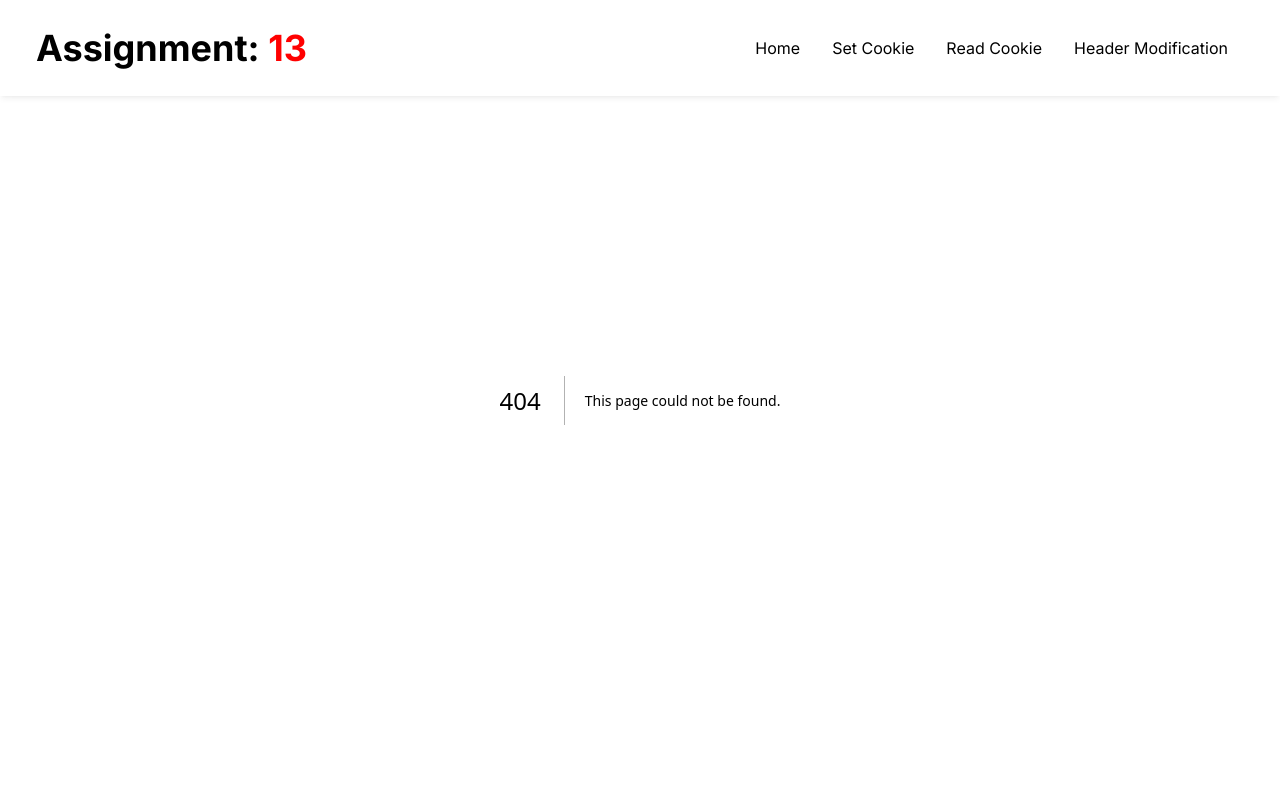
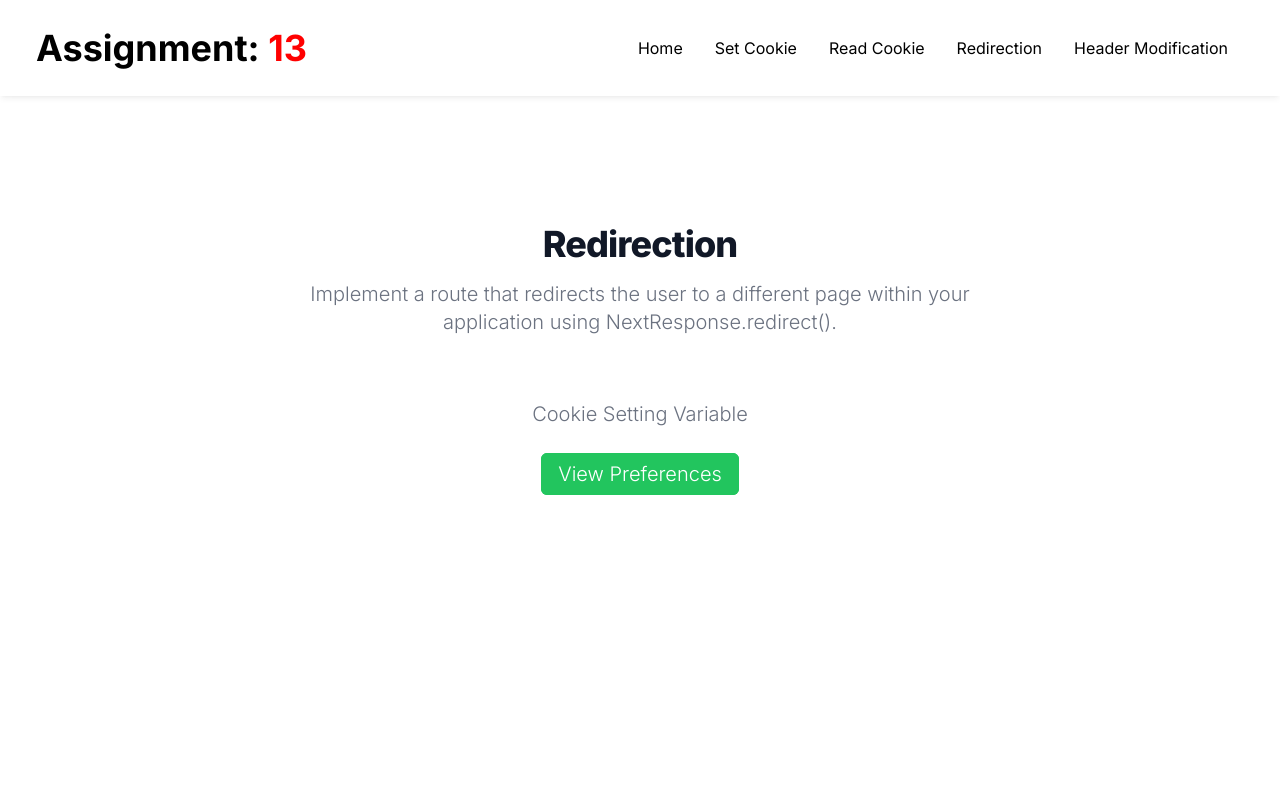
Before and after one commit to quickbd/ostad_module_13, a Next.js app: page /redirection in a window 1280 px wide. Before the commit this address had no page. Shown: the top 800 px of the page. Built offline with nearby package versions, Linux system fonts and the light colour scheme.

Commit message:
update navbar

```diff
--- /dev/null
+++ b/app/redirection/page.js
@@ -0,0 +1,46 @@
+"use client";
+
+import Link from "next/link";
+import { Suspense } from "react";
+export default function redirection() {
+
+
+  return (
+    <>
+      <div className="container   m-auto my-40 items-center justify-between">
+        <Suspense fallback={<h3>Loadding.....</h3>}>
+          <div className="  justify-center  m-auto">
+            <section className="bg-white dark:bg-gray-900">
+              <div className="py-8 lg:py-16 px-4 mx-auto max-w-screen-md">
+                <h2 className="mb-4 text-4xl tracking-tight font-extrabold text-center text-gray-900 dark:text-white">
+                Redirection
+                </h2>
+                <p className="mb-8 lg:mb-16 font-light text-center text-gray-500 dark:text-gray-400 sm:text-xl">
+                Implement a route that redirects the user to a different page within your application using NextResponse.redirect().
+
+                </p>
+
+                <div className="mb-8 lg:mb-16 font-light text-center text-gray-500 dark:text-gray-400 sm:text-xl">
+
+
+                  <div className="my-5">
+                    <h2>Cookie Setting Variable</h2>
+                    <p className="py-8 lg:py-8">
+                      <Link
+                        href="/api/preferences"
+                        target="_blank"
+                        className="border   border-green-500 bg-green-500 text-white rounded-md px-4 py-2 m-2 transition duration-500 ease select-none hover:bg-green-600 focus:outline-none focus:shadow-outline"
+                      >
+                        View Preferences
+                      </Link>
+                    </p>
+                  </div>
+                </div>
+              </div>
+            </section>
+          </div>
+        </Suspense>
+      </div>
+    </>
+  );
+}
--- a/components/Navbar.js
+++ b/components/Navbar.js
@@ -45,6 +45,10 @@ const Navbar = () => {
 
           <li className="p-4">
             <Link href="/read_cookie">Read Cookie</Link>
+          </li>
+
+          <li className="p-4">
+            <Link href="/redirection">Redirection</Link>
           </li>
 
           <li className="p-4">
```
